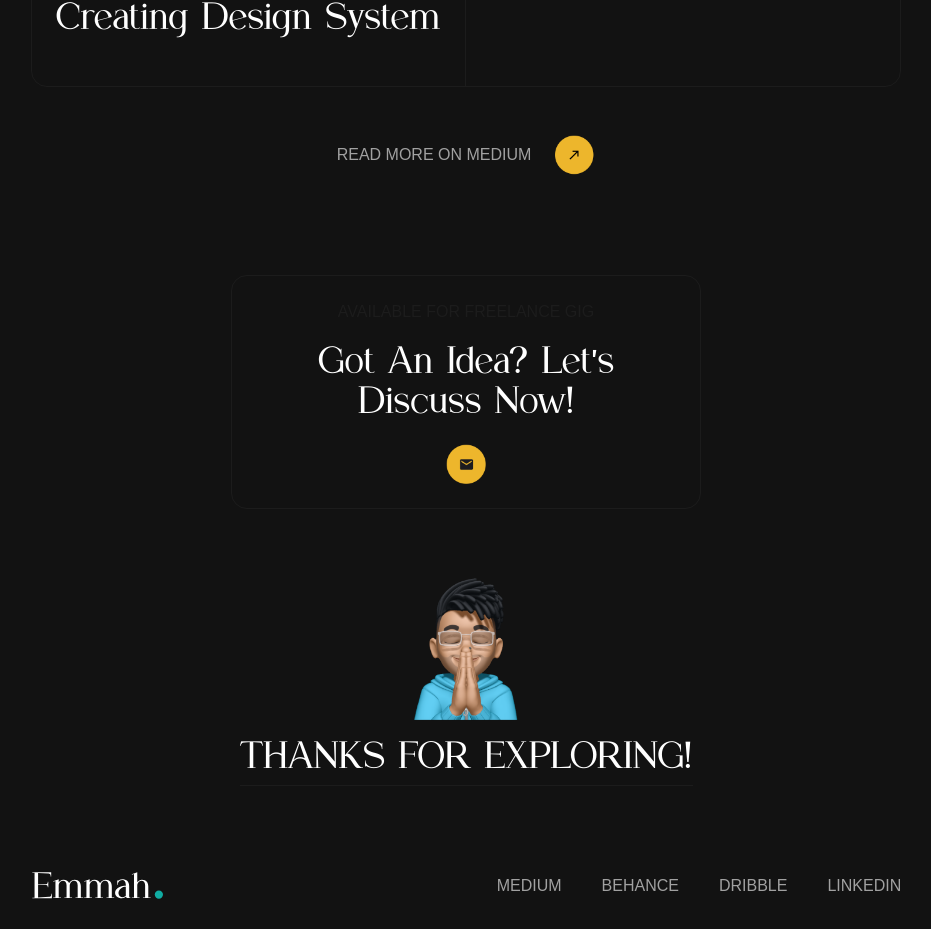
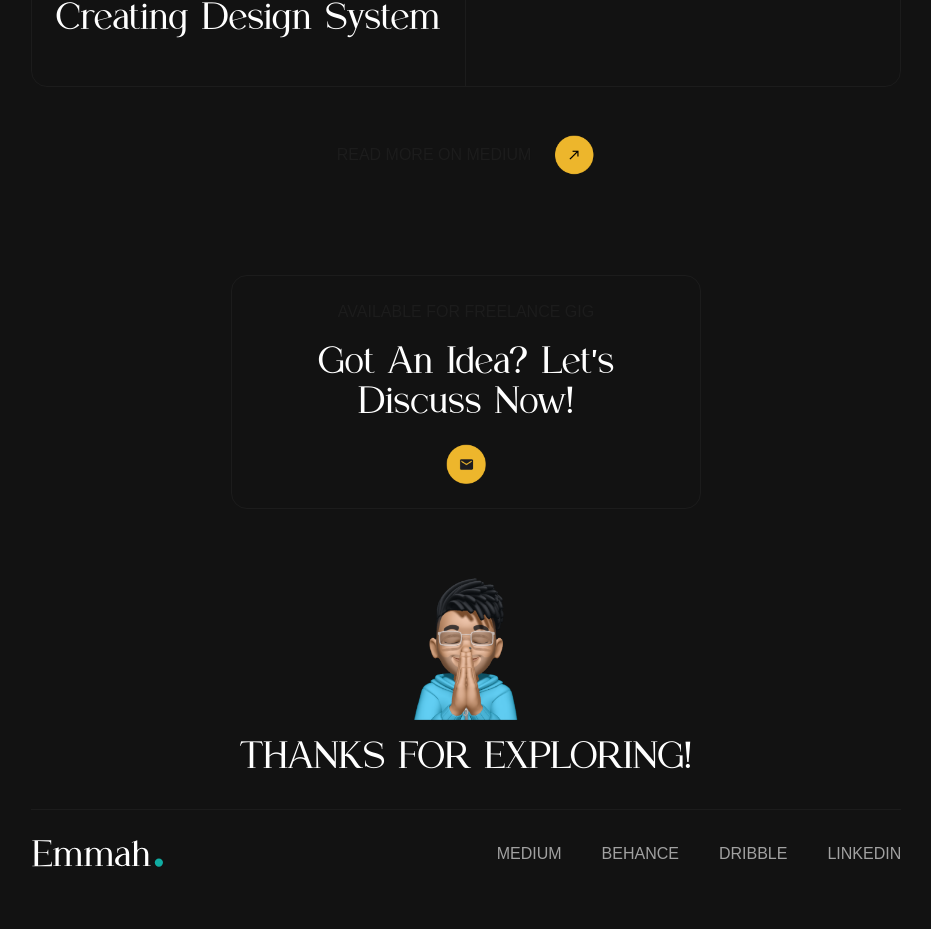
Before and after one commit to publikphigor/Emmanuel-Adeleye-portfolioV2, a React (Vite) app: page / in a window 1280 px wide. Shown: the part 3271-4200 px from the top of the page, without its empty margins (174-1105 px from the left). After the commit the page ends 4168 px from the top, so only its background shows below. Built offline with nearby package versions, Linux system fonts and the light colour scheme.

Commit message:
Bug fixes.

```diff
--- a/src/components/Articles.jsx
+++ b/src/components/Articles.jsx
@@ -31,7 +31,7 @@ const Articles = () => {
     <section className="w-full relative  z-[9]" id="articles">
       {/* {Laugh memoji on the left} */}
       <img
-        className="absolute top-0 lg:top-[230px] lg:left-[40px] object-contain left-0 block w-[100px]"
+        className="absolute -top-[5px] lg:top-[230px] lg:left-[40px] object-contain left-0 block w-[50px] md:w-[100px]"
         src={laugh}
         alt="Emmanuel Adeleye Portfolio"
       />
@@ -39,7 +39,7 @@ const Articles = () => {
 
       {/* {Laugh memoji on the right} */}
       <img
-        className="absolute top-1/2 -translate-y-1/2 right-0 object-contain block w-[100px]"
+        className="absolute top-[60%] md:top-1/2 md:-translate-y-1/2 right-0 object-contain block w-[50px] md:w-[100px]"
         src={star_right}
         alt="Emmanuel Adeleye Portfolio"
       />
@@ -54,7 +54,7 @@ const Articles = () => {
           </div>
           <div className="mt-[32px] md:mt-[48px]">
             <a
-              className="uppercase flex items-center justify-center gap-[16px] md:gap-[24px] font-medium text-[12px] md:text-[16px] text-brand-gray"
+              className="uppercase flex items-center justify-center gap-[16px] md:gap-[24px] font-medium text-[12px] md:text-[16px] text-brand-gray-300 hover:text-brand-gray w-auto transition-colors duration-500 ease-linear mb-[16px]"
               href="/"
             >
               Read More on Medium
--- a/src/components/Contact.jsx
+++ b/src/components/Contact.jsx
@@ -23,7 +23,7 @@ const Contact = () => {
             className="block w-full h-full object-contain"
           />
         </div>
-        <h1 className="text-center font-mangolaine font-normal text-[20px] md:text-[40px] uppercase border-b border-brand-gray-200 dark:border-brand-gray-300 pb-2xl mx-auto w-[272px] md:w-[453px]">
+        <h1 className="text-center font-mangolaine font-normal text-[20px] md:text-[40px] uppercase mx-auto">
           Thanks for exploring!
         </h1>
       </div>
--- a/src/components/Contributions.jsx
+++ b/src/components/Contributions.jsx
@@ -26,12 +26,12 @@ const Contributions = () => {
   return (
     <section className="w-full relative" id="contributions">
       <img
-        className="absolute top-0 right-0 block w-[70px] md:w-[100px]"
+        className="absolute -top-[20px] md:top-0 right-0 block w-[50px] md:w-[100px]"
         src={idea}
         alt="Emmanuel Adeleye Portfolio"
       />
       <img
-        className="absolute top-1/2 left-0 -translate-y-1/2 block w-[70px] md:w-[100px]"
+        className="absolute top-[50%] md:top-1/2 left-0 md:-translate-y-1/2 block w-[50px] md:w-[100px]"
         src={star_left}
         alt="Emmanuel Adeleye Portfolio"
       />
--- a/src/components/Footer.jsx
+++ b/src/components/Footer.jsx
@@ -12,8 +12,8 @@ function FooterLink({ name, link }) {
 
 const Footer = ({ theme }) => {
   return (
-    <footer className="w-full mt-[56px] py-6 px-[16px] md:px-[4%] lg:px-[16%]">
-      <div className="flex flex-col items-center md:flex-row justify-between">
+    <footer className="w-full mt-[24px] px-[16px] md:px-[4%] lg:px-[16%] ">
+      <div className="flex flex-col items-center md:flex-row justify-between border-t border-brand-gray-200 dark:border-brand-gray-300 py-6">
         <Logo theme={theme} />
         <nav className="w-full mt-[24px] md:w-[60%] lg:w-[50%] md:mt-0">
           <ul className="w-full flex item-center gap-[24px] md:gap-[40px] justify-center md:justify-end">
```
